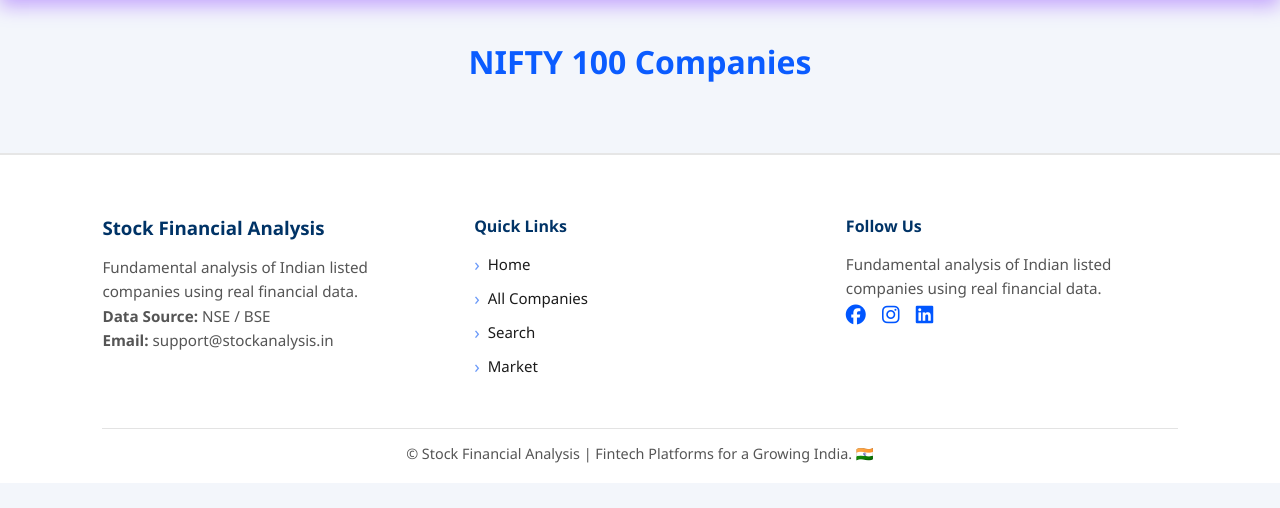
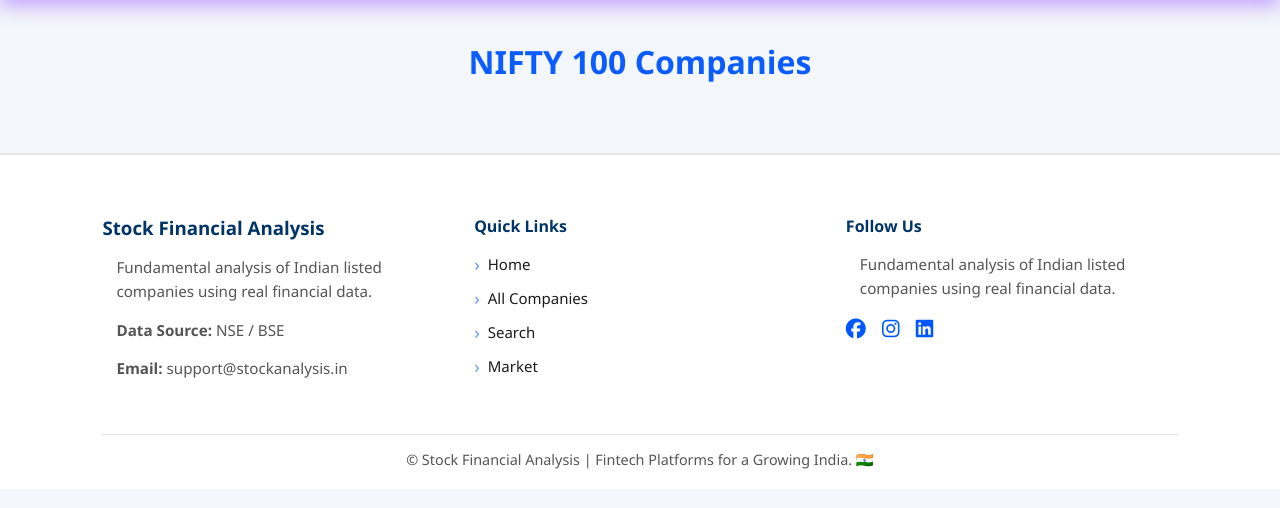
Before and after one commit to pratikmungase7385-coder/Stock_financial_analysis, a FastAPI app: page /companies in a window 1280 px wide. Shown: the part 66-574 px from the top of the page. Run offline with FastAPI, Linux system fonts and the light colour scheme; data that the repository does not hold is empty; some libraries are stand-ins or nearby versions.

Commit message:
finally ok!

```diff
--- a/static/list.css
+++ b/static/list.css
@@ -154,6 +154,7 @@ h1 {
   font-size: 0.95rem;
   color: #555;
   line-height: 1.6;
+  margin: 14px;
 }
 
 /* Quick Links */
--- a/templates/company.html
+++ b/templates/company.html
@@ -367,6 +367,7 @@ body {
   font-size: 0.95rem;
   color: #555;
   line-height: 1.6;
+  margin: 14px;
 }
 
 /* Quick Links */
```
